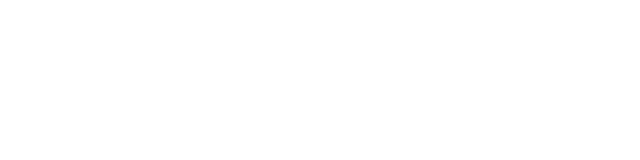
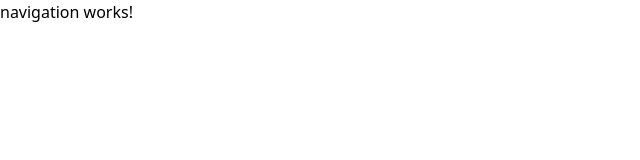
Before and after one commit to tswaikato/Waikato-Navy-Cadets, an Angular app: page / in a window 1280 px wide. Shown: the top 160 px of the page, without its empty margins (0-640 px from the left). Built offline with nearby package versions, Linux system fonts and the light colour scheme.

Commit message:
Add the navigation component

```diff
--- a/src/app/app.component.html
+++ b/src/app/app.component.html
@@ -1 +1,2 @@
+<app-navigation></app-navigation>
 <router-outlet></router-outlet>
--- a/src/app/app.module.ts
+++ b/src/app/app.module.ts
@@ -3,10 +3,12 @@
 
 import { AppRoutingModule } from './app-routing.module';
 import { AppComponent } from './app.component';
+import { NavigationComponent } from './core/navigation/navigation.component';
 
 @NgModule({
   declarations: [
-    AppComponent
+    AppComponent,
+    NavigationComponent
   ],
   imports: [
     BrowserModule,
--- /dev/null
+++ b/src/app/core/navigation/navigation.component.html
@@ -0,0 +1 @@
+<p>navigation works!</p>
--- /dev/null
+++ b/src/app/core/navigation/navigation.component.ts
@@ -0,0 +1,15 @@
+import { Component, OnInit } from '@angular/core';
+
+@Component({
+  selector: 'app-navigation',
+  templateUrl: './navigation.component.html',
+  styleUrls: ['./navigation.component.scss']
+})
+export class NavigationComponent implements OnInit {
+
+  constructor() { }
+
+  ngOnInit(): void {
+  }
+
+}
```
Also changed, not shown: src/app/core/navigation/navigation.component.scss (added), 1 other file (tests, documents, lock files or other folders).
